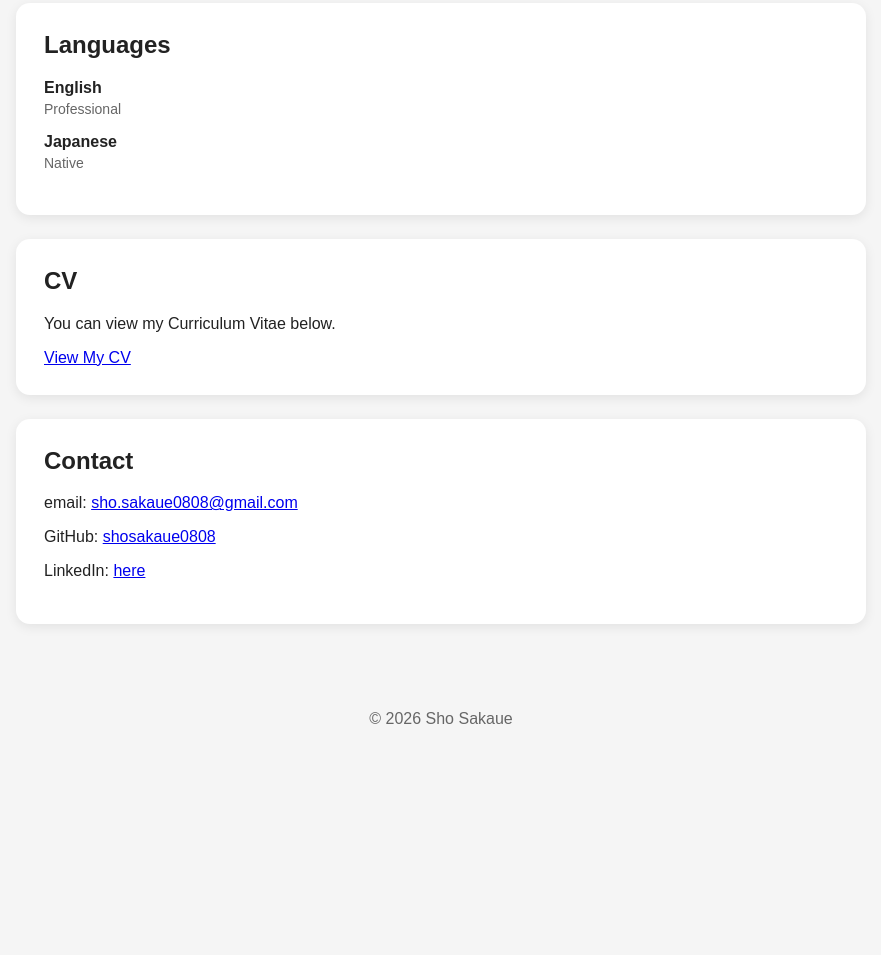
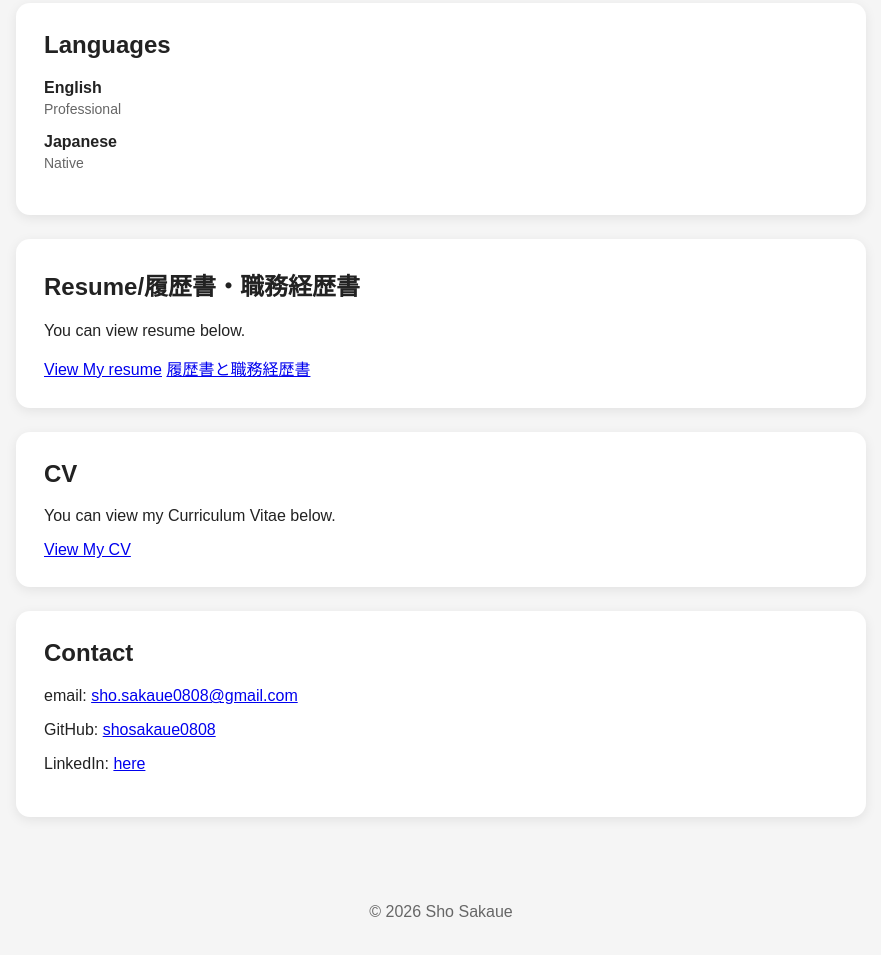
Before and after one commit to shosakaue0808/shosakaue0808.github.io, a plain HTML site: page index.html in a window 1280 px wide. Shown: the part 1964-2919 px from the top of the page, without its empty margins (199-1080 px from the left). Before the commit the page ends 2738 px from the top, so only its background shows below. Drawn offline with Linux system fonts and the light colour scheme.

Commit message:
Add resume section with download links

```diff
--- a/index.html
+++ b/index.html
@@ -255,6 +255,13 @@
 
 
     </section>
+    <section>
+       <h2>Resume/履歴書・職務経歴書</h2>
+        <p>You can view resume below.</p>
+        <a href="resume_Sho_Sakaue.pdf" target="_blank">View My resume</a>
+        <a href="Sho_Sakaue_履歴書_職務経歴書.pdf" target="_blank">履歴書と職務経歴書</a>
+
+    </section>
 
     <section>
        <h2>CV</h2>
```
